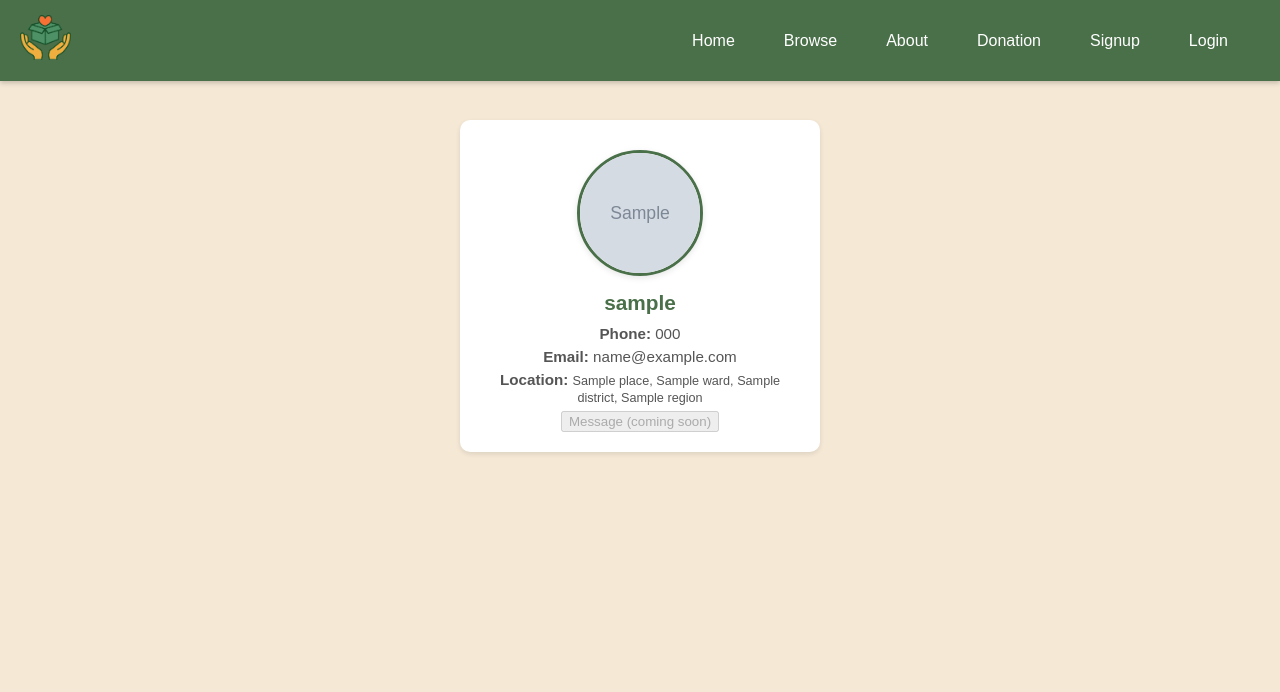
After one commit to msomea/tupie, a Django app: page /owner/1/ in a window 1280 px wide. The commit adds this page. Shown: the top 692 px of the page. Run offline with Django 5.2, Linux system fonts and the light colour scheme; tables that the repository leaves empty hold one stand-in row (values such as "Sample post"); grey boxes marked "Sample" are stand-in pictures.

Commit message:
Added owner profile with possible message to function later on

```diff
--- a/tupie_app/static/tupie_app/css/style.css
+++ b/tupie_app/static/tupie_app/css/style.css
@@ -296,6 +296,29 @@ html, body {
 .item-card .location small span {
     color: #aaa;  /*   lighter arrows */
 }
+/* ✅ Owner name on item card */
+.owner {
+  font-size: 0.9rem;        /* slightly smaller than title */
+  font-weight: bold;
+  color: #4A704A;           /* theme green */
+  margin: 5px 0;            /* small spacing */
+  display: inline-block;    /* keeps badge aligned properly */
+  text-decoration: none;    /* remove link underline */
+  transition: color 0.3s ease;
+}
+
+.owner:hover {
+  color: #3A5A3A;           /* darker on hover */
+  text-decoration: underline; /* subtle hover effect */
+}
+
+/* Keep badge aligned nicely */
+.item-card .owner .badge {
+  font-size: 0.8rem;
+  margin-left: 4px;
+  vertical-align: middle;
+}
+
 
 /* ✅ Requests Table Section */
 .requests-table {
@@ -659,3 +682,61 @@ footer {
     text-align: center;
     margin-top: 20px;
 }
+
+/* ✅ Owner Profile Card */
+.owner-card {
+  background: #FFF;
+  padding: 20px;
+  border-radius: 10px;
+  box-shadow: 0 2px 5px rgba(0,0,0,0.1);
+  text-align: center;
+  width: 320px;          /* default width for desktop */
+  max-width: 90%;        /* ✅ makes it shrink on small screens */
+  margin: 40px auto;     /* center it horizontally */
+  transition: transform 0.2s ease, box-shadow 0.3s ease;
+}
+
+.owner-card:hover {
+  background: #F5E8D5;
+  transform: translateY(-5px);
+  box-shadow: 0 4px 10px rgba(0,0,0,0.15);
+}
+
+/* ✅ Profile name styling */
+.owner-card h2 {
+  color: #4A704A;
+  font-size: 1.3rem;
+  margin: 10px 0;
+}
+
+/* ✅ Contact details */
+.owner-card p {
+  font-size: 0.95rem;
+  color: #555;
+  margin: 6px 0;
+}
+
+/* ✅ Profile image centered & rounded */
+.owner-card img.profile-avatar {
+  width: 120px;
+  height: 120px;
+  object-fit: cover;
+  border-radius: 50%;
+  border: 3px solid #4A704A;
+  margin-bottom: 15px;
+}
+
+/* ✅ Extra small screen fix */
+@media (max-width: 480px) {
+  .owner-card {
+    width: 95%;        /* take almost full width on very small screens */
+    padding: 15px;
+  }
+  .owner-card img.profile-avatar {
+    width: 100px;      /* slightly smaller avatar on small screens */
+    height: 100px;
+  }
+  .owner-card h2 {
+    font-size: 1.1rem; /* smaller text for compact fit */
+  }
+}
--- a/tupie_app/templates/tupie_app/_item_card.html
+++ b/tupie_app/templates/tupie_app/_item_card.html
@@ -20,8 +20,11 @@
 
     <!--   Owner + Verification Badge -->
     <p>
-        <strong class="owner">👤:</strong> {{ item.owner.username }}
+        <strong>👤:</strong>
+        <a href="{% url 'owner_profile' item.owner.id %}"class="owner">
+        {{ item.owner.username }}</a>
         {% include 'tupie_app/_verification_badge.html' with user_profile=item.owner.userprofile %}
+
     </p>
     <!--   Availability status -->
         {% if item.available %}
--- a/tupie_app/templates/tupie_app/item_detail.html
+++ b/tupie_app/templates/tupie_app/item_detail.html
@@ -27,13 +27,14 @@
     <p><strong>Category:</strong> {{ item.get_category_display }}</p>
 
     <p><strong>Listed by:</strong>
-        {{ item.owner.username }}
+        <a href="{% url 'owner_profile' item.owner.id %}"class="owner">
+        {{ item.owner.username }}</a>
         {% include "tupie_app/_verification_badge.html" with user_profile=item.owner.userprofile %}
     </p>
 
     <p>
         {% if item.available %}
-            <span class="status available">  Available</span>
+            <span class="status available">✅ Available</span>
         {% else %}
             <span class="status unavailable">❌ Taken</span>
         {% endif %}
--- a/tupie_app/templates/tupie_app/navbar.html
+++ b/tupie_app/templates/tupie_app/navbar.html
@@ -4,7 +4,7 @@
     <div class="logo">
         <a href="{% url 'home' %}">
         <img src="{% static 'tupie_app/media/images/tupie_logo_icon.png' %}" alt="Logo">
-        <span class="logo-text">Tupie</span>
+        <span class="logo-text"></span>
         </a>
     </div>
 
--- a/tupie_app/templates/tupie_app/outgoing_requests_dashboard.html
+++ b/tupie_app/templates/tupie_app/outgoing_requests_dashboard.html
@@ -26,7 +26,8 @@
                 {{ req.item.title }}
               </a>
             </td>
-            <td>{{ req.owner.username }}
+            <td>
+             {{ req.owner.username }}
               {% include "tupie_app/_verification_badge.html" with user_profile=req.owner.userprofile %}
             </td>
             <td>
--- /dev/null
+++ b/tupie_app/templates/tupie_app/owner_profile.html
@@ -0,0 +1,38 @@
+{% extends 'tupie_app/base.html' %}
+{% load static %}
+{% block title %}Profile View{% endblock %}
+{% block content %}
+<div class="owner-card">
+    {% if owner.photo %}
+        <img src="{{ owner.photo.url }}" alt="Profile Photo" class="profile-avatar">
+    {% else %}
+        <img src="{% static 'tupie_app/media/images/avatar.png' %}" alt="Default Avatar" class="profile-avatar">
+    {% endif %}
+
+  <h2>
+    {{ owner.user.username }}
+    {% include 'tupie_app/_verification_badge.html' with user_profile=owner %}
+  </h2>
+
+  <p><strong>Phone:</strong> {{ owner.phone_number }}</p>
+  <p><strong>Email:</strong> {{ owner.user.email }}</p>
+
+    {% if owner.place or owner.ward or owner.district or owner.region %}
+    <p><strong>Location:</strong>
+        <small>
+        {{ owner.place|default_if_none:"" }},
+        {{ owner.ward|default_if_none:"" }},
+        {{ owner.district|default_if_none:"" }},
+        {{ owner.region|default_if_none:"" }}
+        </small>
+    </p>
+    {% else %}
+    <p><strong>Location:</strong> Not provided yet</p>
+    {% endif %}
+
+  <!-- Placeholder for future messaging -->
+  <button disabled class="bg-gray-400 text-white px-4 py-2 rounded">
+    Message (coming soon)
+  </button>
+</div>
+{% endblock %}
--- a/tupie_app/urls.py
+++ b/tupie_app/urls.py
@@ -17,6 +17,9 @@ urlpatterns = [
 
     # Profile update
     path('profile/update/', user_profile_update, name='user_profile_update'),
+
+    # Profile view
+    path("owner/<int:user_id>/", views.owner_profile, name="owner_profile"),
 
     # Item listing
     path('list_item/', views.list_item, name='list_item'),
--- a/tupie_app/views.py
+++ b/tupie_app/views.py
@@ -1,4 +1,4 @@
-from django.shortcuts import render, redirect, resolve_url
+from django.shortcuts import render, redirect, resolve_url, get_object_or_404
 from django.contrib.auth import login as auth_login, logout as auth_logout
 from django.contrib.auth.forms import UserCreationForm, AuthenticationForm
 from .models import Item, Region, District, Ward, Place, UserProfile, ItemRequest
@@ -8,7 +8,6 @@ from django.http import JsonResponse, HttpResponse
 from django.contrib.auth.decorators import login_required
 from django.contrib.auth.forms import UserCreationForm
 from .forms import ItemForm, SignUpForm, UserProfileUpdateForm
-from django.shortcuts import get_object_or_404
 from django.db.models import Prefetch
 from django.template.loader import render_to_string
 from django.db.models import Q
@@ -85,6 +84,11 @@ def login_view(request):
 def logout_view(request):
     auth_logout(request)
     return redirect('home')
+
+
+def owner_profile(request, user_id):
+    owner = get_object_or_404(UserProfile, user__id=user_id)
+    return render(request, 'tupie_app/owner_profile.html', {'owner': owner})
 
 def listed_items(request):
     item_list = Item.objects.filter(available=True).order_by('-created_at')
```
Also changed, not shown: tupie_app/static/tupie_app/media/images/SHATI_BLUE.jpeg (deleted), tupie_app/static/tupie_app/media/images/SHATI_JINSI.jpeg (deleted), tupie_app/static/tupie_app/media/images/camera.png (deleted), tupie_app/static/tupie_app/media/images/earphone.png (deleted), tupie_app/static/tupie_app/media/images/embe.png (deleted), tupie_app/static/tupie_app/media/images/friji.jpg (deleted), tupie_app/static/tupie_app/media/images/high-hills.png (deleted), tupie_app/static/tupie_app/media/images/jeans_trao.jpeg (deleted), tupie_app/static/tupie_app/media/images/mbao.jpg (deleted), tupie_app/static/tupie_app/media/images/microwave.jpg (deleted), tupie_app/static/tupie_app/media/images/raba.png (deleted), 1 other file.
